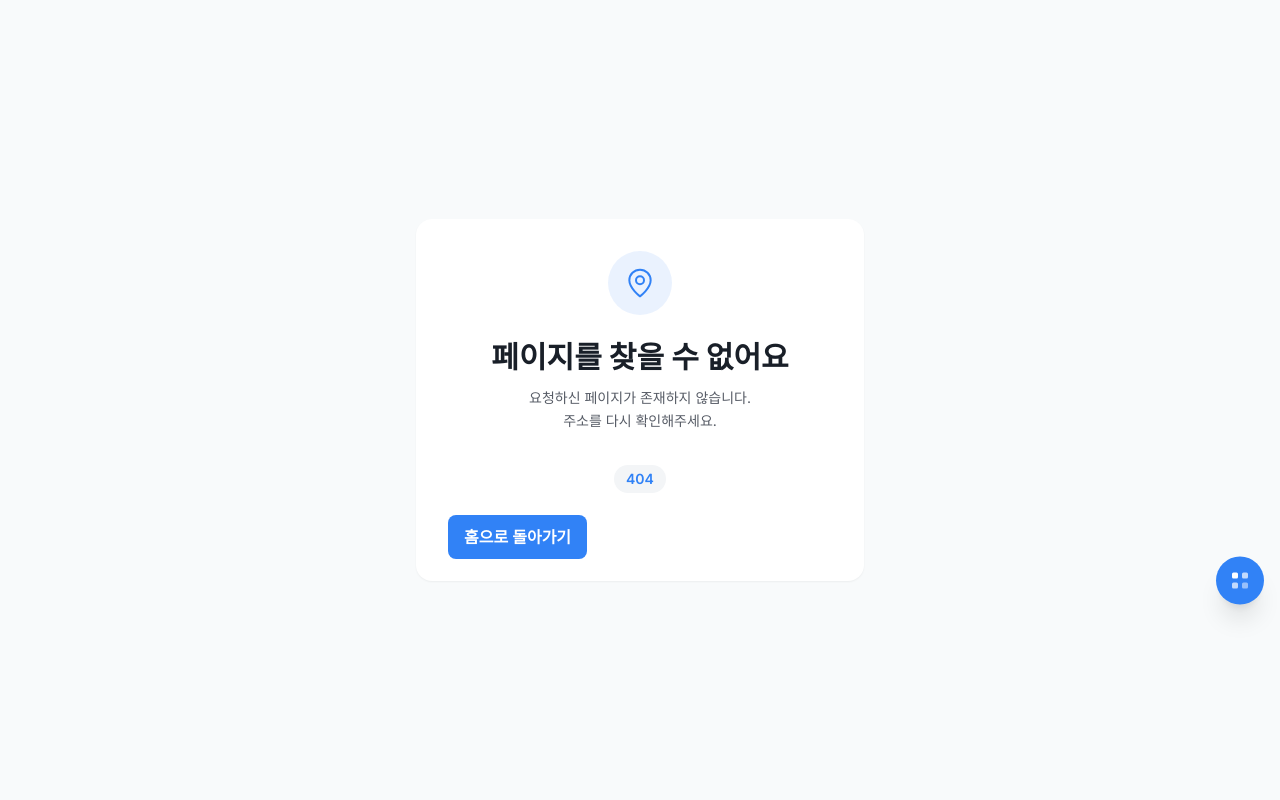
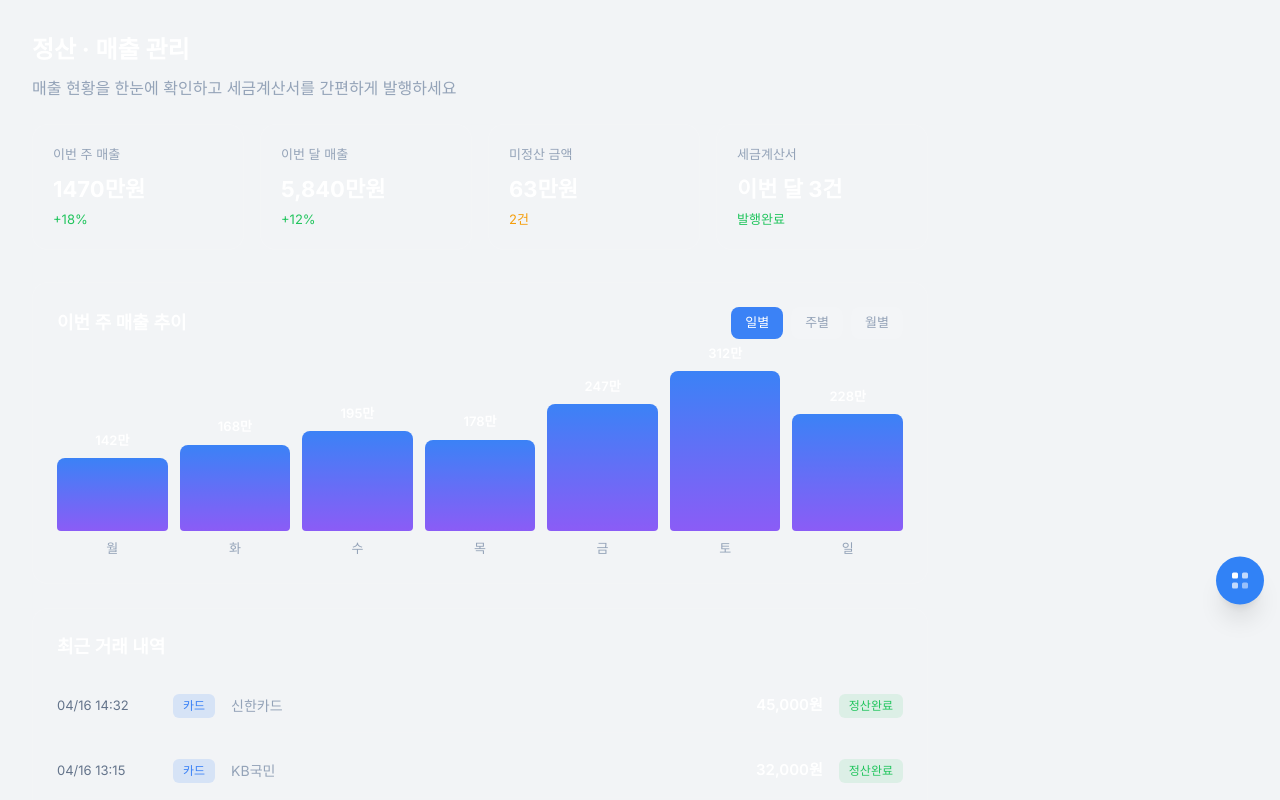
Before and after one commit to jty0221-del/localution, a Next.js app: page /settlement in a window 1280 px wide. Before the commit this address had no page. Shown: the top 800 px of the page. Built offline with nearby package versions, Linux system fonts and the light colour scheme.

Commit message:
feat: add settlement/revenue management page

```diff
--- /dev/null
+++ b/app/settlement/page.tsx
@@ -0,0 +1,124 @@
+'use client'
+import { useState } from 'react'
+
+const weekDays = ['월', '화', '수', '목', '금', '토', '일']
+const weekData = [
+  { day: '월', amount: 142, card: 98, cash: 44 },
+  { day: '화', amount: 168, card: 121, cash: 47 },
+  { day: '수', amount: 195, card: 145, cash: 50 },
+  { day: '목', amount: 178, card: 130, cash: 48 },
+  { day: '금', amount: 247, card: 190, cash: 57 },
+  { day: '토', amount: 312, card: 245, cash: 67 },
+  { day: '일', amount: 228, card: 175, cash: 53 },
+]
+
+const recentTx = [
+  { id: 1, date: '04/16 14:32', type: '카드', amount: 45000, method: '신한카드', status: 'done' },
+  { id: 2, date: '04/16 13:15', type: '카드', amount: 32000, method: 'KB국민', status: 'done' },
+  { id: 3, date: '04/16 12:48', type: '현금', amount: 28000, method: '현금', status: 'done' },
+  { id: 4, date: '04/16 12:02', type: '카드', amount: 67000, method: '삼성카드', status: 'done' },
+  { id: 5, date: '04/16 11:30', type: '배민', amount: 35000, method: '배달의민족', status: 'pending' },
+  { id: 6, date: '04/16 10:45', type: '요기요', amount: 28000, method: '요기요', status: 'pending' },
+]
+
+export default function SettlementPage() {
+  const [tab, setTab] = useState('daily')
+  const maxAmount = Math.max(...weekData.map(d => d.amount))
+  const totalWeek = weekData.reduce((sum, d) => sum + d.amount, 0)
+
+  return (
+    <div style={{ padding: '32px', maxWidth: 960 }}>
+      <h1 style={{ fontSize: 24, fontWeight: 700, marginBottom: 8, color: '#fff' }}>정산 · 매출 관리</h1>
+      <p style={{ color: '#94a3b8', marginBottom: 24 }}>매출 현황을 한눈에 확인하고 세금계산서를 간편하게 발행하세요</p>
+
+      <div style={{ display: 'grid', gridTemplateColumns: 'repeat(auto-fit, minmax(200px, 1fr))', gap: 16, marginBottom: 32 }}>
+        {[
+          { label: '이번 주 매출', value: totalWeek + '만원', change: '+18%', positive: true },
+          { label: '이번 달 매출', value: '5,840만원', change: '+12%', positive: true },
+          { label: '미정산 금액', value: '63만원', change: '2건', positive: false },
+          { label: '세금계산서', value: '이번 달 3건', change: '발행완료', positive: true },
+        ].map((card, i) => (
+          <div key={i} style={{
+            background: 'rgba(255,255,255,0.04)',
+            borderRadius: 16,
+            padding: 20,
+            border: '1px solid rgba(255,255,255,0.06)',
+          }}>
+            <p style={{ color: '#94a3b8', fontSize: 13, marginBottom: 8 }}>{card.label}</p>
+            <p style={{ color: '#fff', fontSize: 22, fontWeight: 700, marginBottom: 4 }}>{card.value}</p>
+            <p style={{ color: card.positive ? '#22c55e' : '#f59e0b', fontSize: 13 }}>{card.change}</p>
+          </div>
+        ))}
+      </div>
+
+      <div style={{ background: 'rgba(255,255,255,0.04)', borderRadius: 16, padding: 24, marginBottom: 24, border: '1px solid rgba(255,255,255,0.06)' }}>
+        <div style={{ display: 'flex', justifyContent: 'space-between', alignItems: 'center', marginBottom: 20 }}>
+          <h2 style={{ fontSize: 18, fontWeight: 600, color: '#fff' }}>이번 주 매출 추이</h2>
+          <div style={{ display: 'flex', gap: 8 }}>
+            {['daily', 'weekly', 'monthly'].map(t => (
+              <button key={t} onClick={() => setTab(t)} style={{
+                padding: '6px 14px', borderRadius: 8, border: 'none', fontSize: 13, cursor: 'pointer',
+                background: tab === t ? '#3b82f6' : 'rgba(255,255,255,0.06)',
+                color: tab === t ? '#fff' : '#94a3b8',
+              }}>{t === 'daily' ? '일별' : t === 'weekly' ? '주별' : '월별'}</button>
+            ))}
+          </div>
+        </div>
+        <div style={{ display: 'flex', alignItems: 'flex-end', gap: 12, height: 200 }}>
+          {weekData.map((d, i) => (
+            <div key={i} style={{ flex: 1, textAlign: 'center' }}>
+              <p style={{ color: '#fff', fontSize: 13, fontWeight: 600, marginBottom: 8 }}>{d.amount}만</p>
+              <div style={{
+                height: (d.amount / maxAmount) * 160,
+                background: 'linear-gradient(180deg, #3b82f6, #8b5cf6)',
+                borderRadius: '8px 8px 4px 4px',
+                minHeight: 20,
+              }} />
+              <p style={{ color: '#94a3b8', fontSize: 13, marginTop: 8 }}>{d.day}</p>
+            </div>
+          ))}
+        </div>
+      </div>
+
+      <div style={{ background: 'rgba(255,255,255,0.04)', borderRadius: 16, padding: 24, border: '1px solid rgba(255,255,255,0.06)' }}>
+        <h2 style={{ fontSize: 18, fontWeight: 600, color: '#fff', marginBottom: 20 }}>최근 거래 내역</h2>
+        <div style={{ display: 'flex', flexDirection: 'column', gap: 12 }}>
+          {recentTx.map(tx => (
+            <div key={tx.id} style={{
+              display: 'flex', justifyContent: 'space-between', alignItems: 'center',
+              padding: '14px 0',
+              borderBottom: '1px solid rgba(255,255,255,0.04)',
+            }}>
+              <div style={{ display: 'flex', alignItems: 'center', gap: 16 }}>
+                <span style={{ color: '#64748b', fontSize: 13, width: 100 }}>{tx.date}</span>
+                <span style={{
+                  background: tx.type === '카드' ? 'rgba(59,130,246,0.15)' : tx.type === '현금' ? 'rgba(34,197,94,0.15)' : 'rgba(245,158,11,0.15)',
+                  color: tx.type === '카드' ? '#3b82f6' : tx.type === '현금' ? '#22c55e' : '#f59e0b',
+                  padding: '3px 10px', borderRadius: 6, fontSize: 12,
+                }}>{tx.type}</span>
+                <span style={{ color: '#94a3b8', fontSize: 14 }}>{tx.method}</span>
+              </div>
+              <div style={{ display: 'flex', alignItems: 'center', gap: 16 }}>
+                <span style={{ color: '#fff', fontWeight: 600, fontSize: 15 }}>{tx.amount.toLocaleString()}원</span>
+                <span style={{
+                  background: tx.status === 'done' ? 'rgba(34,197,94,0.1)' : 'rgba(245,158,11,0.1)',
+                  color: tx.status === 'done' ? '#22c55e' : '#f59e0b',
+                  padding: '3px 10px', borderRadius: 6, fontSize: 12,
+                }}>{tx.status === 'done' ? '정산완료' : '정산대기'}</span>
+              </div>
+            </div>
+          ))}
+        </div>
+      </div>
+
+      <div style={{ marginTop: 24 }}>
+        <button style={{
+          padding: '14px 28px',
+          background: 'linear-gradient(135deg, #3b82f6, #8b5cf6)',
+          color: '#fff', border: 'none', borderRadius: 12, cursor: 'pointer',
+          fontSize: 15, fontWeight: 600,
+        }}>홈택스 세금계산서 발행</button>
+      </div>
+    </div>
+  )
+}
```
